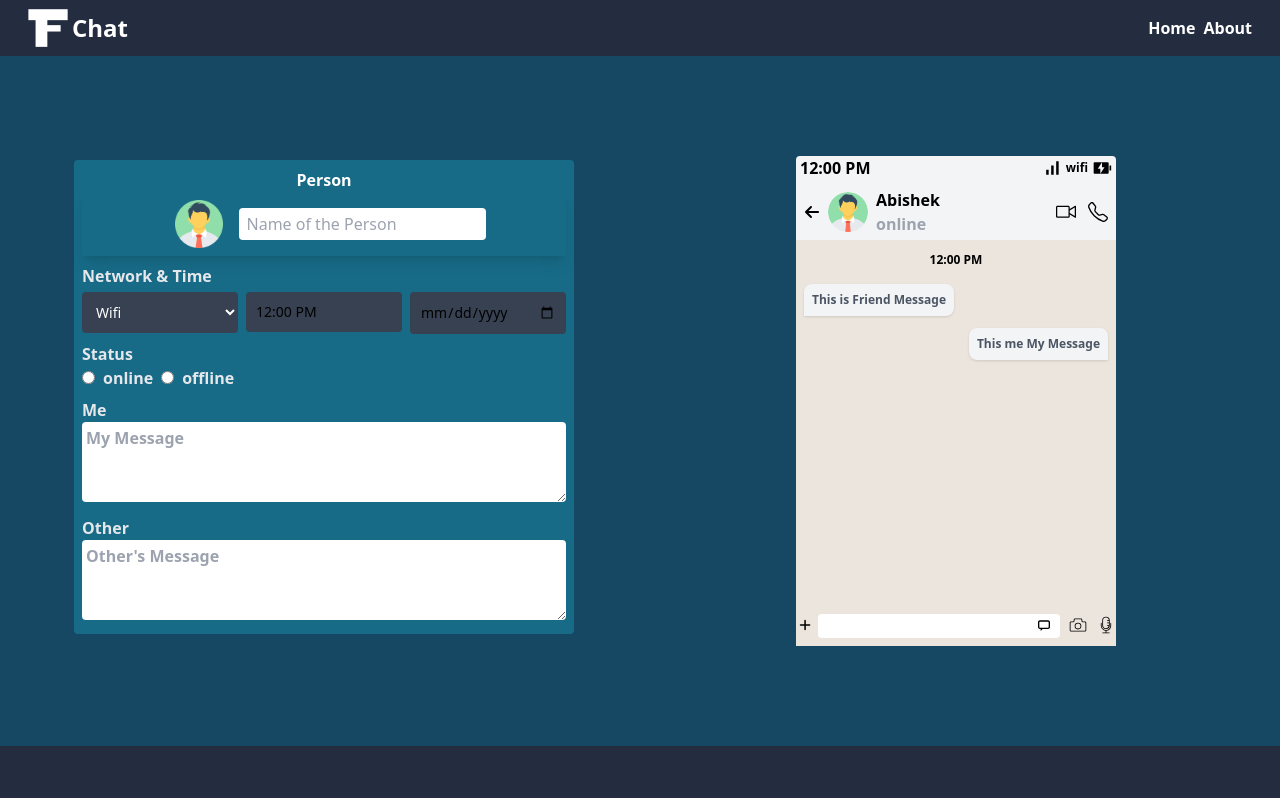
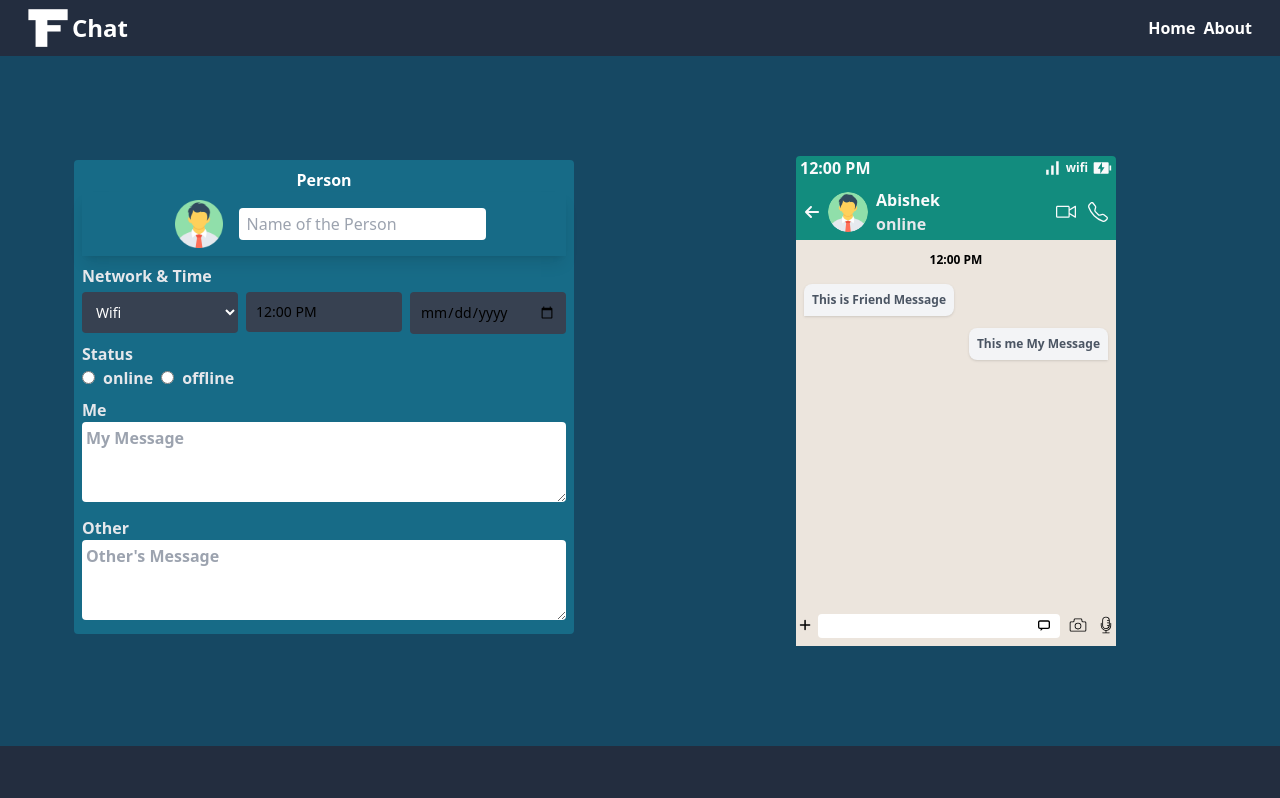
Before and after one commit to MrGrootx/fake-chat, a React (Vite) app: page / in a window 1280 px wide. Shown: the top 798 px of the page. Built offline with nearby package versions, Linux system fonts and the light colour scheme.

Commit message:
updated: theme

```diff
--- a/src/layouts/WhatsAppUI.jsx
+++ b/src/layouts/WhatsAppUI.jsx
@@ -24,15 +24,15 @@ const WhatsAppUI = (props) => {
   return (
     <>
       <div className="md:mx-36 lg:mx-48 xl:mx-36 2xl:mx-48">
-        <div className="bg-gray-100 rounded">
+        <div className="bg-[#128c7e] rounded">
           <div className="m-1">
             <div className="flex justify-between">
 
 
               <div>
-                <span className="font-bold uppercase">{time}</span>
+                <span className="font-bold uppercase text-gray-50">{time}</span>
               </div>
-              <div className="flex items-center gap-x-1">
+              <div className="flex items-center gap-x-1 text-gray-50">
                 <MdOutlineSignalCellularAlt className="text-xl" />
                 <span className="font-bold text-xs">{network}</span>
                 <RiBatteryChargeFill className="text-xl" />
@@ -41,19 +41,19 @@ const WhatsAppUI = (props) => {
 
             <div className="flex justify-between mt-2 mx-1">
               <div className="flex items-center gap-x-2">
-                <FaArrowLeft />
+                <FaArrowLeft className="text-gray-50" />
                 <img src={typeof img === 'object' ? URL.createObjectURL(img) : img} className="w-10 h-10 rounded-full" alt="" />
                 <div className="">
-                  <h4 className="font-bold capitalize">
+                  <h4 className="font-bold capitalize text-gray-50">
                     {person}
                   </h4>
-                  <h4 className="font-semibold text-gray-400 text-smn">
+                  <h4 className="font-semibold text-gray-200 text-smn">
                     {status}
                   </h4>
                 </div>
               </div>
 
-              <div className="flex gap-x-3 items-center">
+              <div className="flex gap-x-3 items-center text-gray-50">
                 <GoDeviceCameraVideo className="text-xl" />
                 <BsTelephone className=" text-xl " />
               </div>
@@ -89,7 +89,7 @@ const WhatsAppUI = (props) => {
               <div>
                 <div className="flex items-center">
                   <div className="relative flex items-center w-full">
-                    <HiOutlinePlusSm className="text-2xl" />
+                    <HiOutlinePlusSm className="text-2xl " />
 
                     <div className="w-full relative ml-1">
                       <input
```
